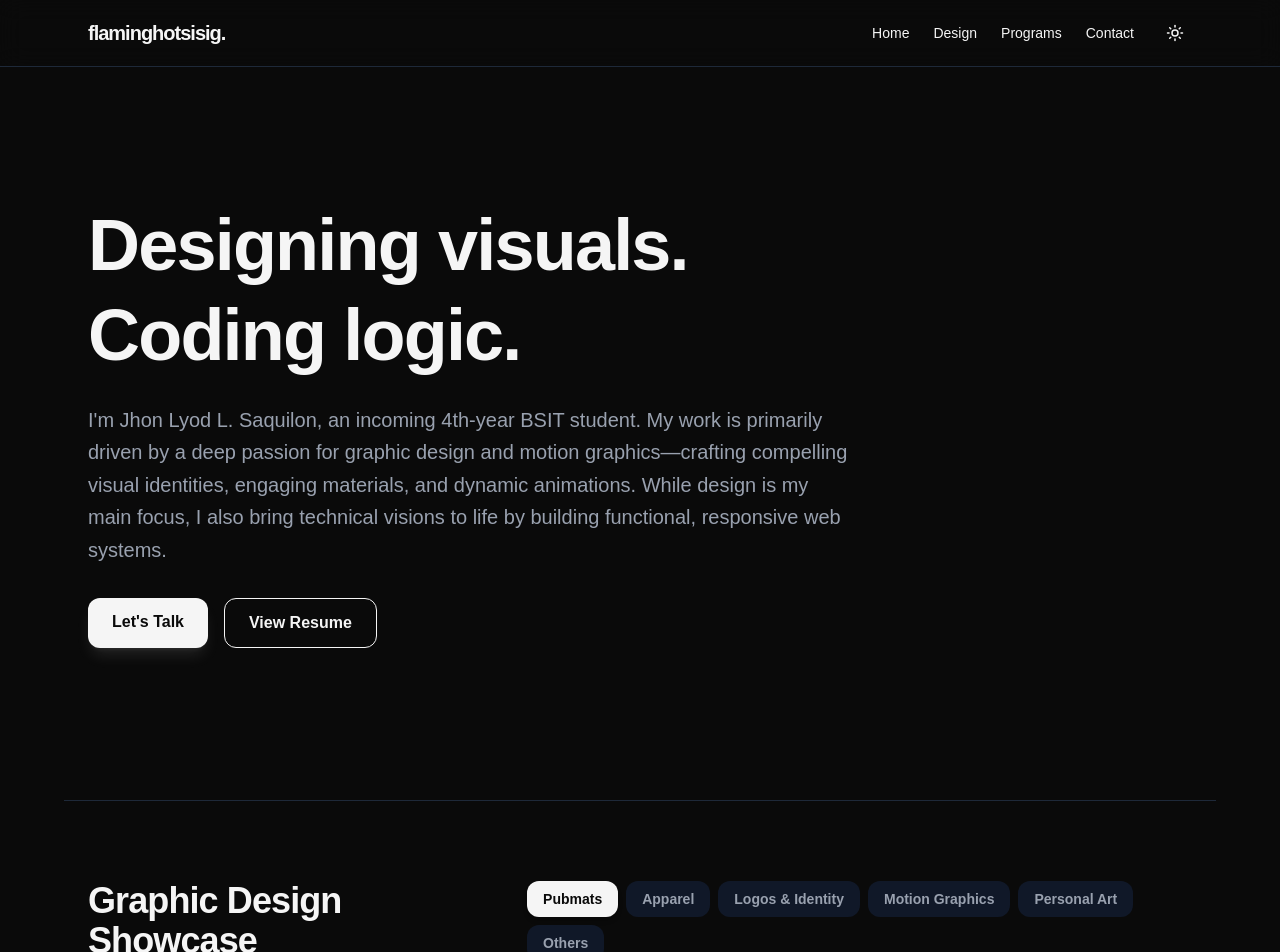
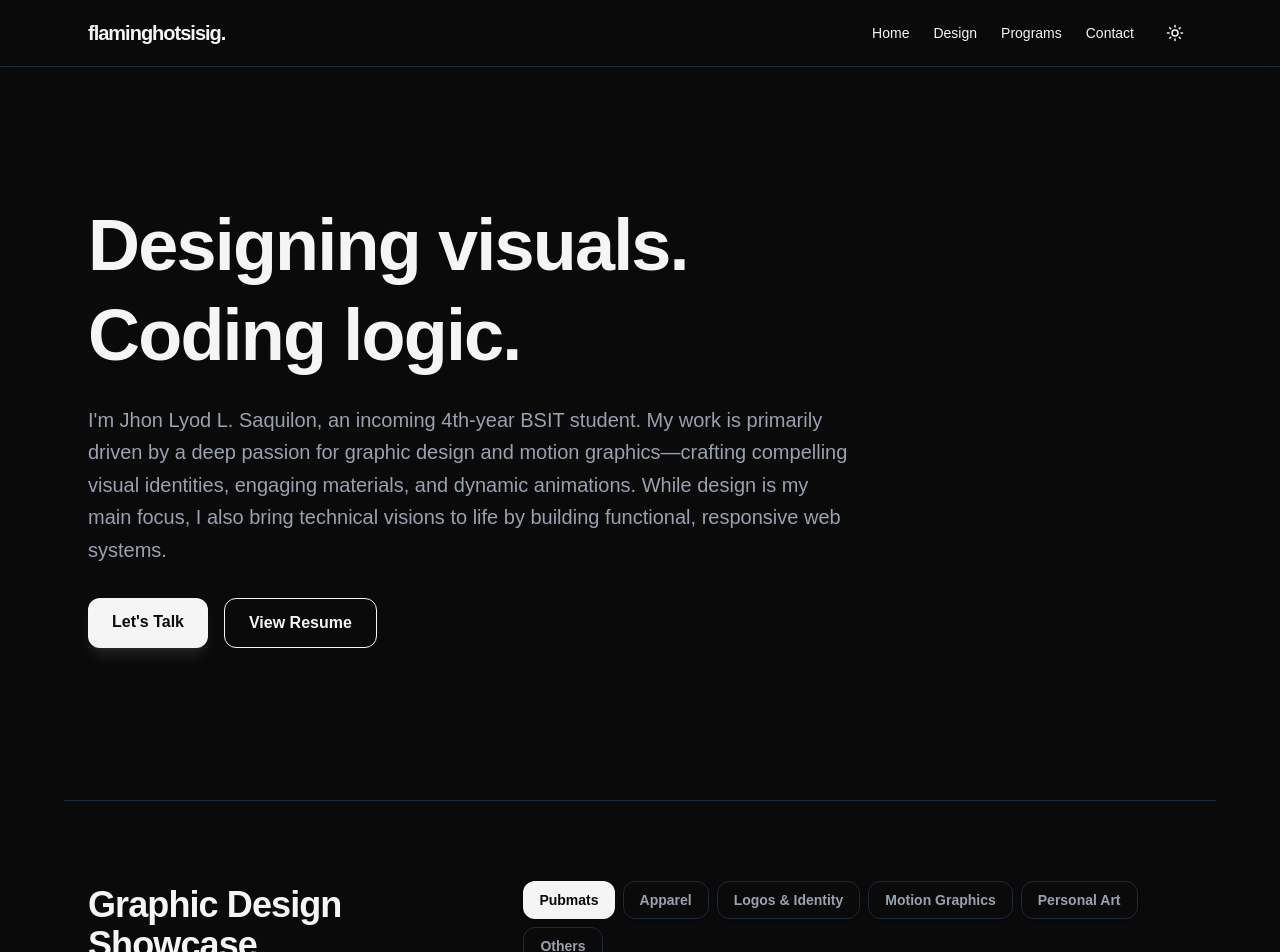
Before and after one commit to loydskie11/flaminghotsisig-personal-website, a React (Vite) app: page / in a window 1280 px wide. Shown: the top 952 px of the page. Built offline with nearby package versions, Linux system fonts and the light colour scheme.

Commit message:
changed styles to certain buttons

```diff
--- a/src/App.jsx
+++ b/src/App.jsx
@@ -386,7 +386,7 @@ const App = () => {
                   className={`px-4 py-2 text-xs sm:text-sm font-bold rounded-xl transition-all duration-300 flex-1 sm:flex-none whitespace-nowrap cursor-pointer ${
                     activeTab === cat.id
                       ? 'bg-black text-white dark:bg-white dark:text-black shadow-md'
-                      : 'bg-gray-100 text-gray-600 hover:bg-gray-200 dark:bg-gray-900 dark:text-gray-400 dark:hover:bg-gray-800'
+                      : 'bg-transparent border border-gray-200 dark:border-gray-800 shadow-sm text-gray-600 hover:bg-gray-200 dark:text-gray-400 dark:hover:bg-gray-800'
                   }`}
                 >
                   {cat.label}
@@ -477,7 +477,7 @@ const App = () => {
             >
               <button
                 onClick={() => setVisibleCount((prev) => prev + 6)}
-                className="px-8 py-3 bg-gray-100 dark:bg-gray-900 hover:bg-gray-200 dark:hover:bg-gray-800 text-black dark:text-white font-bold rounded-full transition-colors border border-gray-200 dark:border-gray-800 shadow-sm"
+                className="px-8 py-3 bg-transparent hover:bg-gray-200 dark:hover:bg-gray-800 text-black dark:text-white font-bold rounded-full transition-colors border border-gray-200 dark:border-gray-800 shadow-sm cursor-pointer"
               >
                 Load More Designs
               </button>
```
